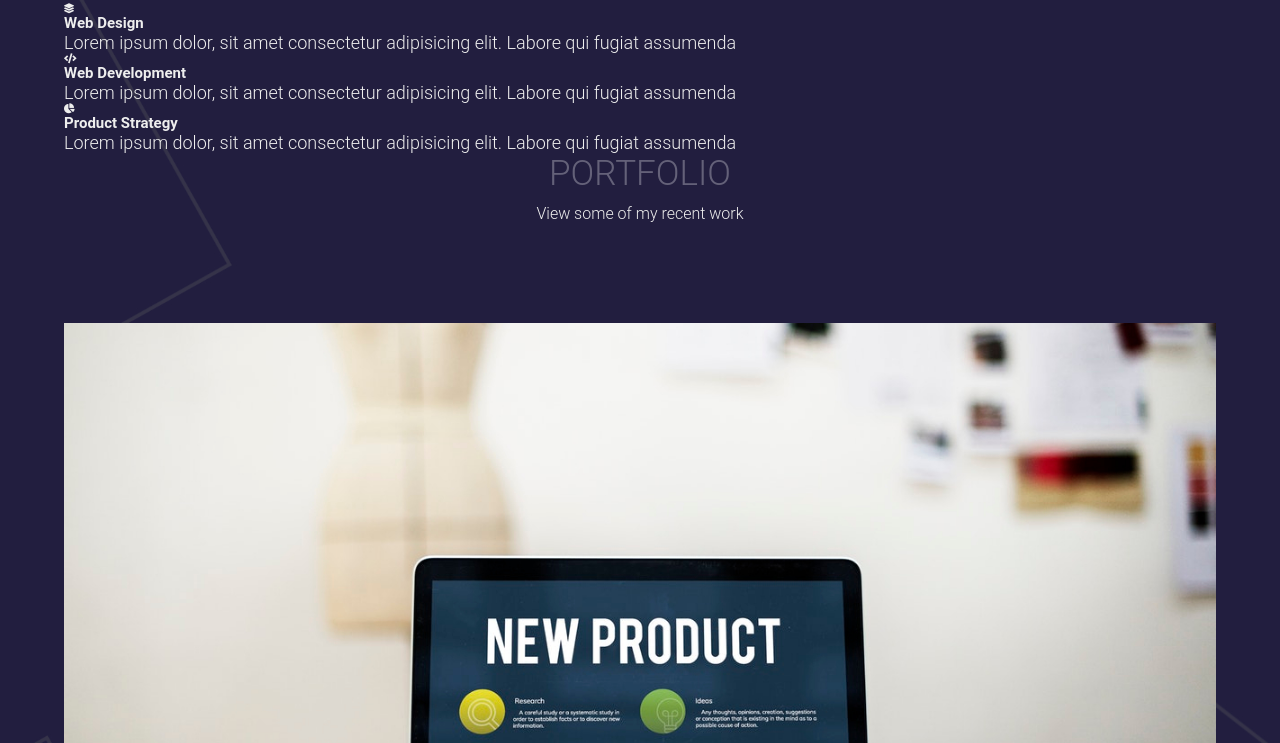
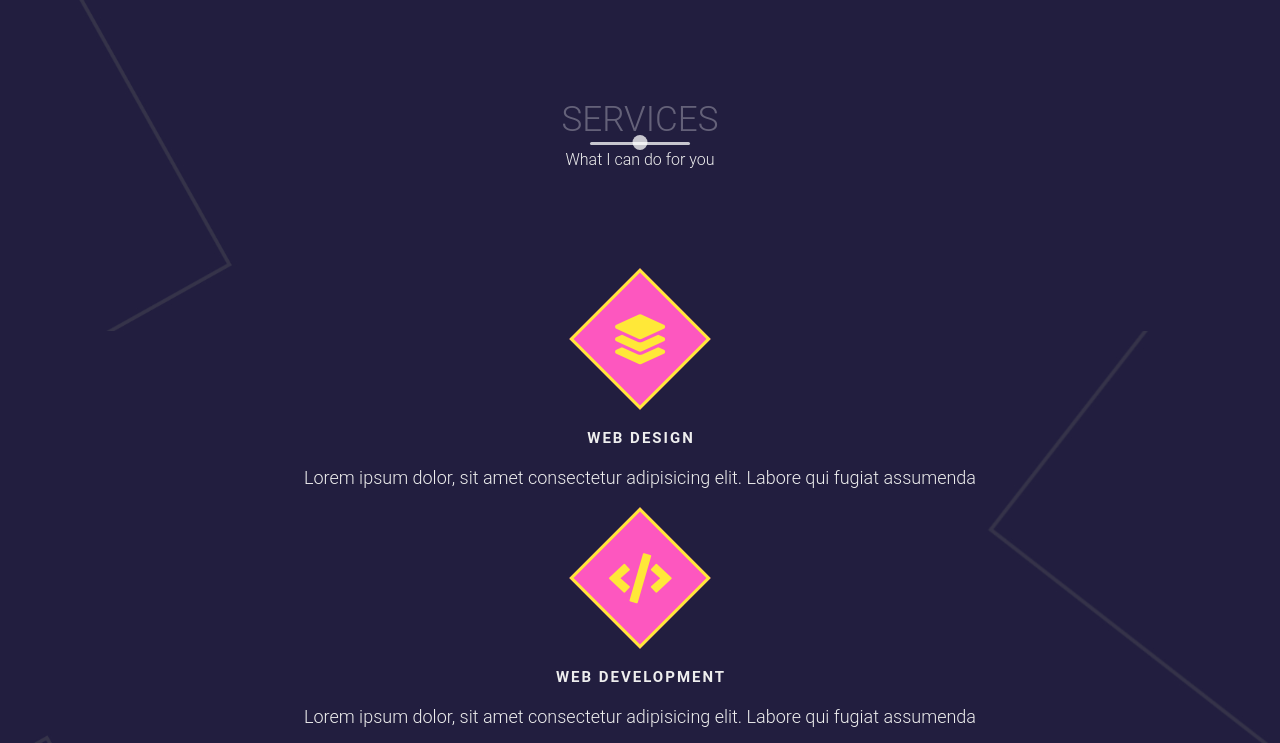
Before and after one commit to YYaacob/Cherlane, a website: page index.html in a window 1280 px wide. Shown: the part 1269-2012 px from the top of the page. Drawn offline with nearby package versions, Linux system fonts and the light colour scheme; a web font is replaced by a local one.

Commit message:
another section ready, next one portfolio

```diff
--- a/index.html
+++ b/index.html
@@ -44,7 +44,7 @@
       </nav>
       <div class="landing-text">
         <h1>Cherlane Williams</h1>
-        <h6>English docent | Native speaker</h6>
+        <h6>English teacher | Native speaker</h6>
       </div>
     </header>
     <section class="about" id="about">
@@ -74,6 +74,7 @@
                   <i class="fab fa-twitter-square"></i>
                 </a>
               </li>
+
               <li>
                 <a href="#" class="icon-link">
                   <i class="fab fa-linkedin"></i>
@@ -112,7 +113,7 @@
           </div>
           <div class="skill">
             <div class="icon-container">
-              <i class="fas fa-chart-pie"></i>
+              <i class="fas fa-chart-bar"></i>
             </div>
             <h1>Product Strategy</h1>
             <p>
@@ -123,7 +124,7 @@
       </div>
     </section>
 
-    <section class="portfolio" id="portfolio">
+    <!-- <section class="portfolio" id="portfolio">
       <div class="container">
         <div class="section-heading">
           <h1>Portfolio</h1>
@@ -169,7 +170,7 @@
           </div>
         </div>
       </div>
-    </section>
+    </section> -->
 
     <section class="experience" id="experience">
       <div class="container">
--- a/main.css
+++ b/main.css
@@ -49,7 +49,7 @@
 
 .section-heading h1 {
   font-size: 3.5rem;
-  color: rgba(255,255,255, 0.3);
+  color: rgba(255, 255, 255, 0.3);
   text-transform: uppercase;
   font-weight: 300;
   position: relative;
@@ -57,16 +57,27 @@
 }
 
 .section-heading h1::before,
-.section-heading h1::after{
+.section-heading h1::after {
   content: '';
   position: absolute;
-  bottom: -.5rem;
+  bottom: -0.5rem;
   left: 50%;
   transform: translateX(-50%);
-  background-color: rgba(255, 255, 255, 0.7);
+  background-color: rgba(255, 255, 255, 0.75);
 }
 
+.section-heading h1::before {
+  width: 10rem;
+  height: 3px;
+  border-radius: 0.8rem;
+}
 
+.section-heading h1::after {
+  width: 1.5rem;
+  height: 1.5rem;
+  border-radius: 100%;
+  bottom: -1rem;
+}
 
 .section-heading h6 {
   font-size: 1.6rem;
@@ -122,7 +133,7 @@
 }
 
 .menu-toggler {
-  position: absolute;
+  position: fixed;
   top: 5rem;
   right: 5rem;
   width: 5rem;
@@ -188,14 +199,12 @@
 .landing-text h6 {
   font-size: 2rem;
   font-weight: 300;
-
-
 }
 /*End header*/
 
 /*Start about*/
 .about .container {
-  margin-top: 10rem; /* Might delete this line*/
+  margin: 10rem 0; /* Might delete this line */
   display: flex;
   align-items: center;
   justify-content: center;
@@ -221,8 +230,8 @@
   flex: 1;
   margin-right: 5rem;
 }
-.about-details{
-  flex: 1'
+.about-details {
+  flex: 1;
 }
 
 .social-media {
@@ -245,9 +254,41 @@
 /*End about*/
 
 /*Start services*/
-.my-skills {
-  margin-top: 10rem;
+.my-skill {
+  /* margin-top: 10rem; */
+  display: grid;
+  grid-template-columns: repeat(auto-fit, minmax(25rem, 1fr));
+  grid-gap: 2.5rem;
+  text-align: center;
+}
 
+.skill {
+  display: flex;
+  flex-direction: column;
+  justify-content: center;
+  align-items: center;
+  padding: 2rem;
+}
+.skill h1 {
+  text-transform: uppercase;
+  letter-spacing: 2px;
+  margin: 2rem -2px 2rem 0;
+}
+.icon-container {
+  width: 10rem;
+  height: 10rem;
+  border: 3px solid #ffe838;
+  background-color: #fd57bf;
+  margin-bottom: 2rem;
+  display: flex;
+  transform: rotate(45deg);
+}
+
+.icon-container i {
+  color: #ffe838;
+  font-size: 5rem;
+  margin: auto;
+  transform: rotate(-45deg);
 }
 /*End services*/
 
```
